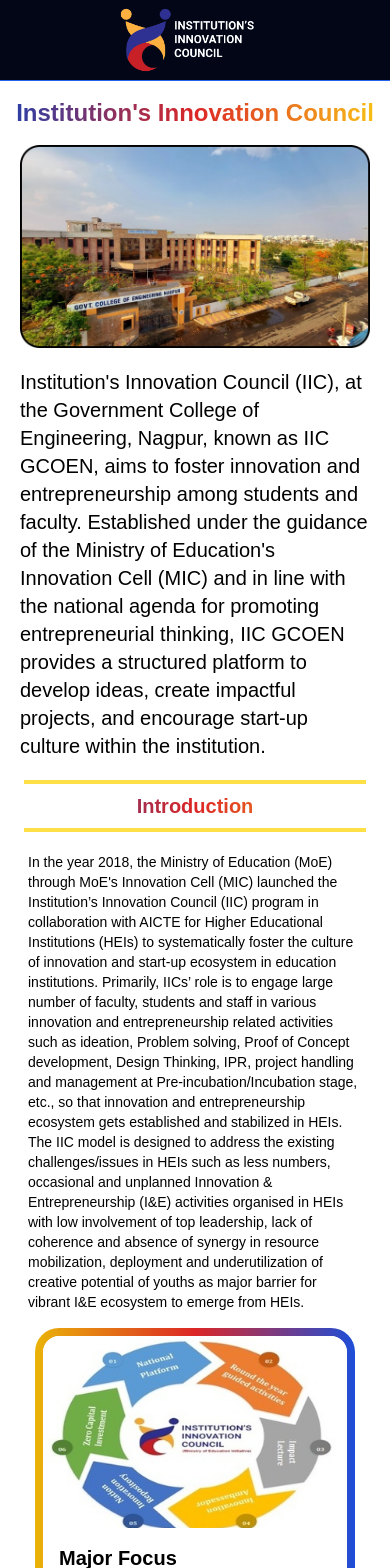
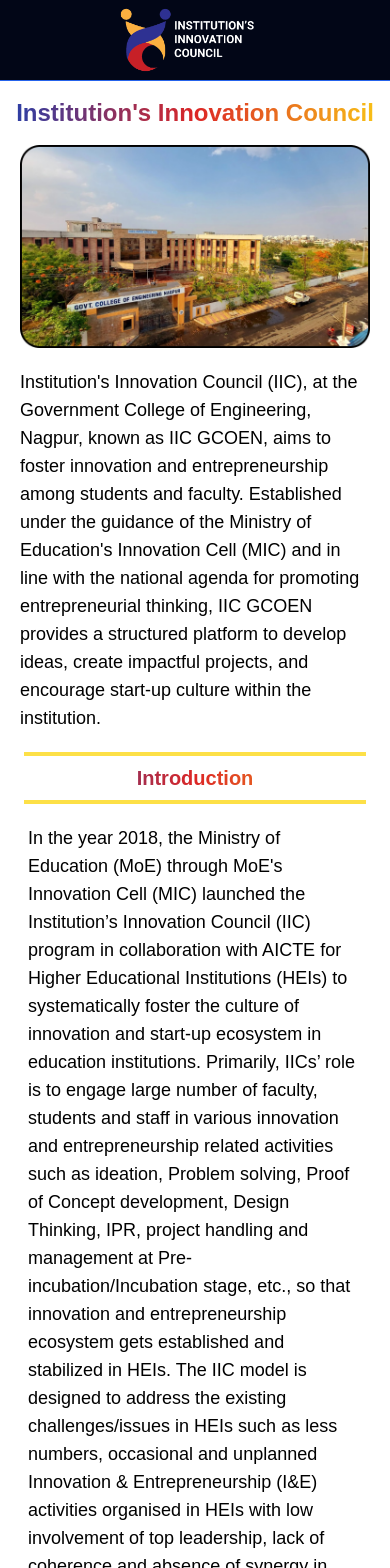
Before and after one commit to AyushNafdey/IIC-GCOEN, a React (Vite) app: page / in a window 390 px wide. Shown: the top 1568 px of the page. Built offline with nearby package versions, Linux system fonts and the light colour scheme; a web font is replaced by a local one.

Commit message:
Fixed Navbar

```diff
--- a/src/components/Header.jsx
+++ b/src/components/Header.jsx
@@ -3,7 +3,7 @@
 const Header = () => {
     return (
         <>
-            <div className='mt-8 mb-8 flex lg:text-6xl max-sm:text-2xl max-md:text-3xl md:text-3xl max-sm:mt-4 max-sm:mb-4 font-semibold justify-center bg-clip-text text-transparent bg-gradient-to-r from-blue-800 via-red-600 to-yellow-400'>Institution's Innovation Council</div>
+            <div className='mt-8 mb-8 flex lg:text-6xl max-sm:text-2xl sm:text-2xl max-md:text-3xl md:text-3xl max-sm:mt-4 max-sm:mb-4 font-semibold justify-center bg-clip-text text-transparent bg-gradient-to-r from-blue-800 via-red-600 to-yellow-400'>Institution's Innovation Council</div>
         </>
     )
 }
--- a/src/components/Introduction.jsx
+++ b/src/components/Introduction.jsx
@@ -5,12 +5,12 @@
 const Hero = () => {
     return (
         <>
-            <div className='w-full h-auto rounded-md px-6 max-sm:hidden max-md:hidden'>
+            <div className='w-full h-auto rounded-md px-6 max-sm:hidden md:hidden max-md:hidden'>
                 <img src={gcoen}/>
             </div>
             <div className='lg:hidden px-5'>
                 <img src={gcoen_mobile} className='md:w-full md:px-4 pb-5'/>
-                <div className='text-xl md:text-xl'>
+                <div className='text-xl md:text-xl max-md:text-lg'>
                     <p>Institution's Innovation Council (IIC), at the Government College of Engineering, Nagpur, known as IIC GCOEN, aims to foster innovation and entrepreneurship among students and faculty. Established under the guidance of the Ministry of Education's Innovation Cell (MIC) and in line with the national agenda for promoting entrepreneurial thinking, IIC GCOEN provides a structured platform to develop ideas, create impactful projects, and encourage start-up culture within the institution.</p>
                 </div>
             </div>
@@ -19,7 +19,7 @@
                 Introduction
             </div>
             <hr className='mb-5 mx-6 border-yellow-300 border-bold border-t-4'/>
-            <div className='px-7 text-xl font-normal max-sm:text-sm max-md:text-lg'>
+            <div className='px-7 text-xl font-normal max-sm:text-lg max-md:text-xl md:text-xl sm:text-2xl'>
                 In the year 2018, the Ministry of Education (MoE) through MoE's Innovation Cell (MIC) launched the Institution’s Innovation Council (IIC) program in collaboration with AICTE for Higher Educational Institutions (HEIs) to systematically foster the culture of innovation and start-up ecosystem in education institutions. Primarily, IICs’ role is to engage large number of faculty, students and staff in various innovation and entrepreneurship related activities such as ideation, Problem solving, Proof of Concept development, Design Thinking, IPR, project handling and management at Pre-incubation/Incubation stage, etc., so that innovation and entrepreneurship ecosystem gets established and stabilized in HEIs. The IIC model is designed to address the existing challenges/issues in HEIs such as less numbers, occasional and unplanned Innovation & Entrepreneurship (I&E) activities organised in HEIs with low involvement of top leadership, lack of coherence and absence of synergy in resource mobilization, deployment and underutilization of creative potential of youths as major barrier for vibrant I&E ecosystem to emerge from HEIs.
             </div>
 
--- a/src/components/Navbar.jsx
+++ b/src/components/Navbar.jsx
@@ -6,7 +6,7 @@
     return (
         <>
             <div className='bg-slate-950 border-b border-blue-600'>
-                <div className='lg:hidden md:flex'>
+                <div className='lg:hidden md:flex max-md:hidden'>
                     <ToggleNavbar />
                 </div>
                 <div className='max-w-7xl mx-auto px-2 sm:px-6 lg:px-8'>
```
